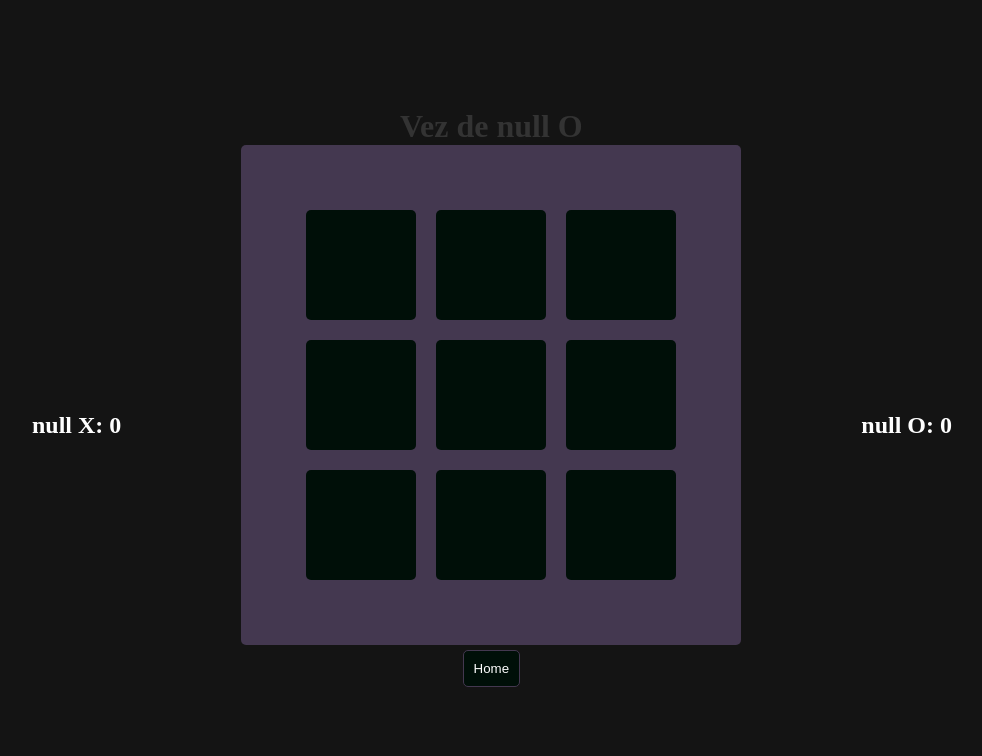
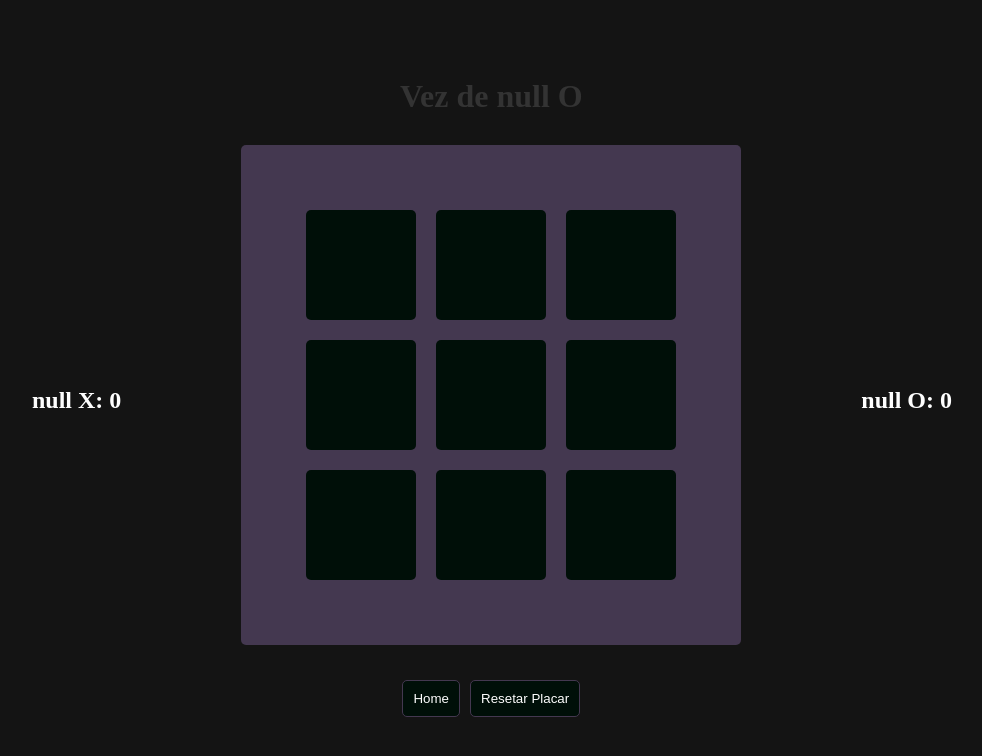
Before and after one commit to CaioDuart3/jogo_da_velha_orc, a React (Vite) app: page /game in a window 1280 px wide. Shown: the top 756 px of the page, without its empty margins (148-1130 px from the left). Built offline with nearby package versions, Linux system fonts and the light colour scheme.

Commit message:
Adicionando botão de reset

```diff
--- a/src/Game/Game.css
+++ b/src/Game/Game.css
@@ -37,12 +37,14 @@ button:hover{
   color: var(--cor-text-light);
   gap: 120px;
 }
+
 .container-board{
   display: flex;
   flex-direction: column;
   justify-content: center;
   align-items: center;
 }
+
 .frame {
   width: 500px;
   height: 500px;
@@ -51,6 +53,7 @@ button:hover{
   justify-content: center;
   align-items: center;
   border-radius: 5px;
+  margin-top: 30px;
 }
 
 .board {
@@ -90,6 +93,6 @@ button:hover{
   background-color: var(--cor1);
 }
 
-.wins {
-  margin-top: 50px;
+.end {
+  margin-top: 30px;
 }
--- a/src/Game/Game.tsx
+++ b/src/Game/Game.tsx
@@ -61,6 +61,16 @@ function Game() {
     setDraw(null);
   };
 
+  const resetScore = () => {
+    setWinsO(0);
+    setWinsX(0);
+
+    setTurn(marks[0] === "O" ? "X" : "O");
+    setMarks({});
+    setWinner(null);
+    setDraw(null);
+  }
+
   const returnHome = () => {
     localStorage.removeItem('playerOneName');
     localStorage.removeItem('playerTwoName');
@@ -98,12 +108,12 @@ function Game() {
             </div>
           </div>
 
-          <button onClick={returnHome}>Home</button>
+          <div className='end'>
+            <button onClick={returnHome}>Home</button>
+            <button onClick={resetScore}>Resetar Placar</button>
+          </div>
         </div>
-
-        <div className='wins'>
-          <h2>{playerOneName}: {winsO}</h2>
-        </div>
+        <h2>{playerOneName}: {winsO}</h2>
       </div>
   );
 }
```
